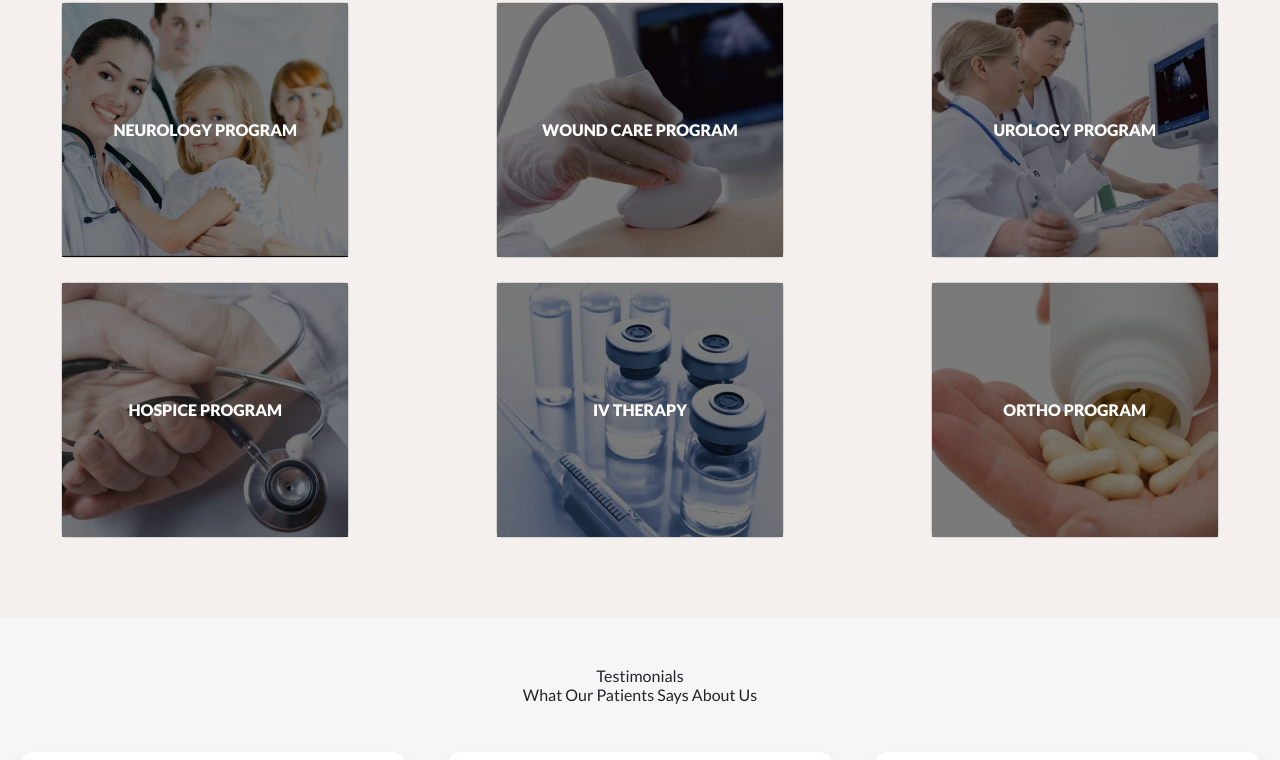
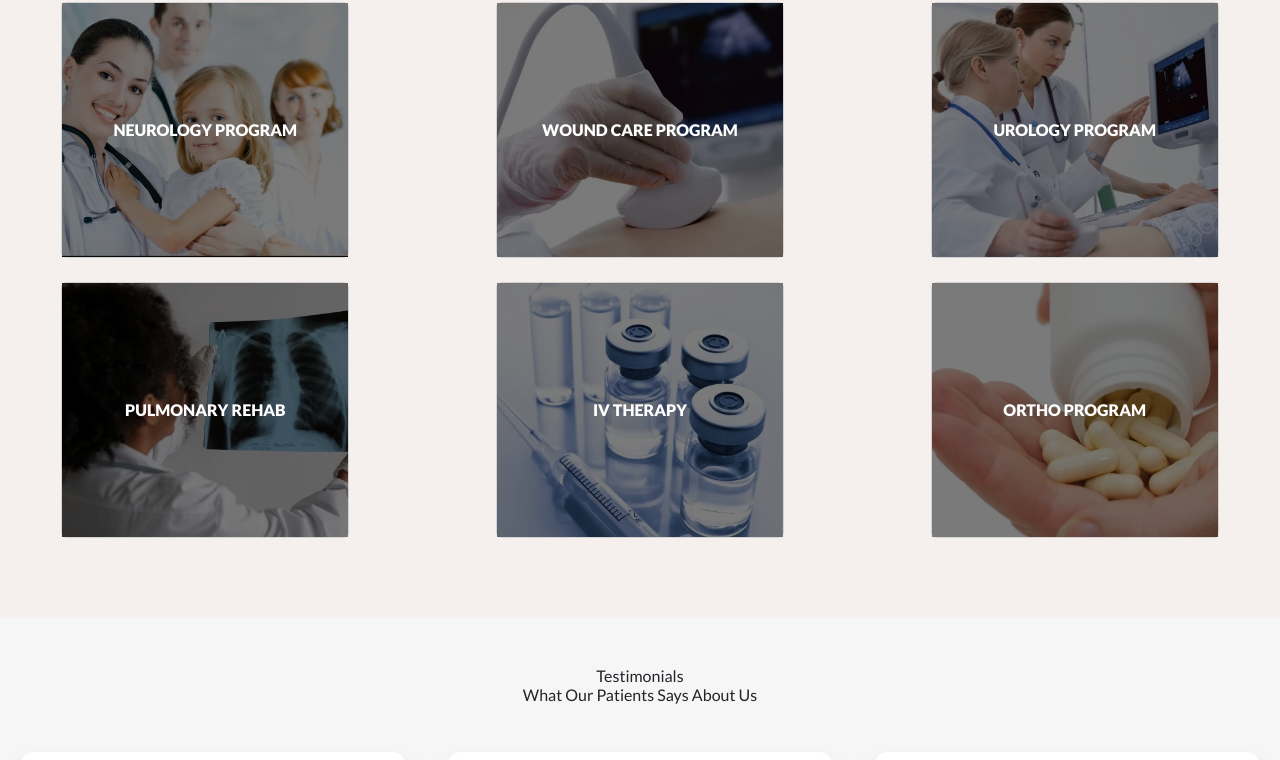
Before and after one commit to Jevus09/manor-website, a React (Create React App) app: page / in a window 1280 px wide. Shown: the part 3588-4348 px from the top of the page. Built offline with nearby package versions, Linux system fonts and the light colour scheme; the HTML template or start-up script is replaced by a standard one.

Commit message:
updated programs component

```diff
--- a/src/components/Programs.js
+++ b/src/components/Programs.js
@@ -1,65 +1,47 @@
 import React from 'react';
-import { Card, ListGroup } from 'react-bootstrap';
-import HOSPICE from '../assets/programs/hospice.webp'
+import { Card } from 'react-bootstrap';
+import PULMO from '../assets/programs/pulmonary.webp'
 import IV from '../assets/programs/ivtherapy.webp'
 import ORTHO from '../assets/programs/ortho.webp'
 import UROLOGY from '../assets/programs/uro.webp'
 import WOUND from '../assets/programs/wound.webp'
 import NEUROLOGY from '../assets/programs/neuro.webp'
-import { TbTilde } from 'react-icons/tb';
+
 
 
 const data = [
     {
         id: 1,
         title: 'NEUROLOGY PROGRAM',
-        point1: 'Neurologists consult on-site monthly',
-        point2: ' Stroke rehab program',
-        point3: 'Neurologists consult on-site monthly. Neurologists consult on-site monthly',
         background: NEUROLOGY,
     },
     {
         id: 2,
         title: 'WOUND CARE PROGRAM',
-        point1: 'Wound Care Certified Registered Nurse on staff',
-        point2: ' Weekly wound rounds with a board certified surgeon',
-        point3: 'Wound Vac, Mist therapy, specialty beds, edema wrapping, and other modalities',
         background: WOUND,
     },
 
     {
         id: 3,
         title: 'UROLOGY PROGRAM',
-        point1: 'Provides comprehensive inpatient and outpatient care, including state-of-the-art diagnostic and treatment capabilities.',
-        point2: 'Urologist that rounds on-site monthly',
-        point3: 'Bladder Scanner',
         background: UROLOGY,
     },
 
     {
         id: 4,
-        title: 'HOSPICE PROGRAM',
-        point1: 'Contracted inpatient saervices with Advocate Hospice',
-        point2: ' Contracted with multiple Hospice providers in the area',
-        point3: 'Contracted with multiple Hospice providers in the area',
-        background: HOSPICE ,
+        title: 'PULMONARY REHAB',
+        background: PULMO ,
     },
 
     {
         id: 5,
         title: 'IV THERAPY',
-        point1: 'IV certified nursing staff.',
-        point2: ' TPN',
-        point3: 'IV therapy is widely recommended for patients in rehab because it is an extremely safe, relatively non-invasive',
         background: IV ,
     },
 
     {
         id: 6,
         title: 'ORTHO PROGRAM',
-        point1: 'On site Physical and Occupational therapists 7 days a week',
-        point2: ' We follow individual surgeon protocols',
-        point3: 'Comprehensive pain management. INR machine',
         background: ORTHO ,
     },
 
@@ -73,27 +55,20 @@ const Programs = () => {
       <div className="grid grid-cols-2 lg:grid-cols-3 justify-items-center 2xl:px-72 gap-4">
         {data.map((item) => (
           <div key={item.id} className="place-content-center w-max">
-            <a href='/#' className='no-underline'>
-              <Card className="group program-card" style={{ height: '16rem', width: '18rem' }}>
+            <div >
+              <Card className="program-card" style={{ height: '16rem', width: '18rem' }}>
                 {/* Cover of Card */}
                 <Card.Body
-                  className="bg-center bg-cover flex flex-col justify-center items-center md:group-hover:hidden"
+                  className="bg-center bg-cover flex flex-col justify-center items-center"
                   style={{ backgroundImage: `linear-gradient(#00000085, #00000085), url(${item.background})` }}
                 >
                   <Card.Text>
                     <p className="text-sm md:text-base text-center font-bold text-white">{item.title}</p>
                   </Card.Text>
                 </Card.Body>
-                {/* Inside of Card */}
-                <Card.Body  className="hidden md:group-hover:block bg-[#3f87b9]">
-                  <Card.Text className='inside-text flex flex-col items-center justify-center text-center font-bold text-white'>
-                    <ListGroup.Item className='mt-4'>Lorem ipsum dolor sit amet consectetur</ListGroup.Item>
-                    <TbTilde className='text-center text-xl my-2' />
-                    <ListGroup.Item className='text-sm text-[#98bad6] font-thin'>Lorem ipsum dolor sit amet, consectetur adipiscing elit, sed do eiusmod tempor incididunt ut labore et dolore magna aliqua</ListGroup.Item>
-                  </Card.Text>
-                </Card.Body>
+
               </Card>
-            </a>
+            </div>
           </div>
         ))}
       </div>
```
Also changed, not shown: src/assets/programs/pulmonary.webp (added).
